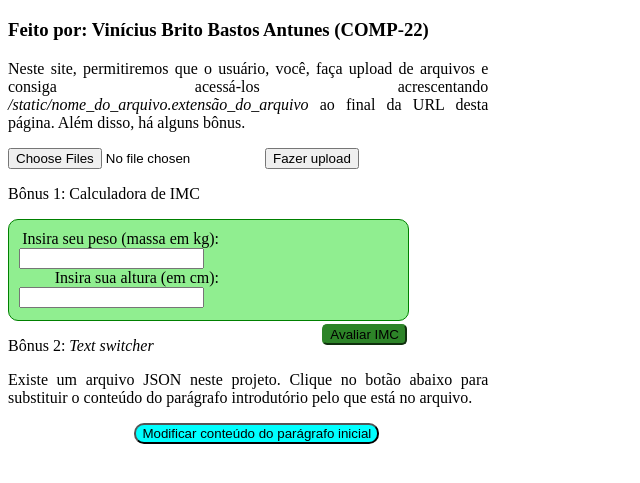
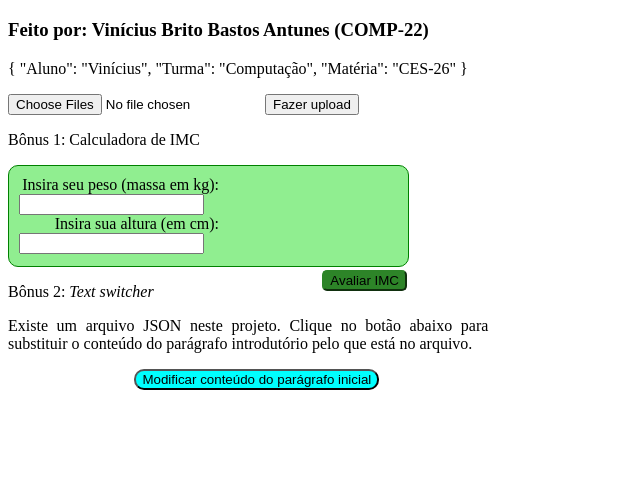
Before and after one commit to ViniBrito/CES-26-Lista-4, a website: page public/index.html in a window 1280 px wide. Both pictures are taken after a click on the button "Modificar conteúdo do parágrafo inicial". Shown: the part 61-544 px from the top of the page, without its empty margins (0-640 px from the left). Drawn offline with Linux system fonts and the light colour scheme; no server answers.

Commit message:
Finalizando

```diff
--- a/public/index.html
+++ b/public/index.html
@@ -50,10 +50,10 @@
 			var xhttp = new XMLHttpRequest();
 			xhttp.onreadystatechange = function() {
 				if (xhttp.readyState == 4 && xhttp.status == 200) {
-					document.getElementById("intro").innerHTML = http.responseText;
+					document.getElementById("intro").innerHTML = xhttp.responseText;
 				}
 			};
-			xhttp.open("GET", "package.json", true);
+			xhttp.open("GET", "switch.json", true);
 			xhttp.send();
 		}
 	</script>
--- /dev/null
+++ b/public/switch.json
@@ -0,0 +1,5 @@
+{
+	"Aluno": "Vinícius",
+	"Turma": "Computação",
+	"Matéria": "CES-26"
+}
--- a/server.js
+++ b/server.js
@@ -48,4 +48,4 @@ app.get('/calculate', function(req, res){
     res.send(texto+botao);
 });
 
-app.listen(3000, () => console.log('App na porta 3000'));
+app.listen(3000, () => console.log('Aplicação funcional'));
```
